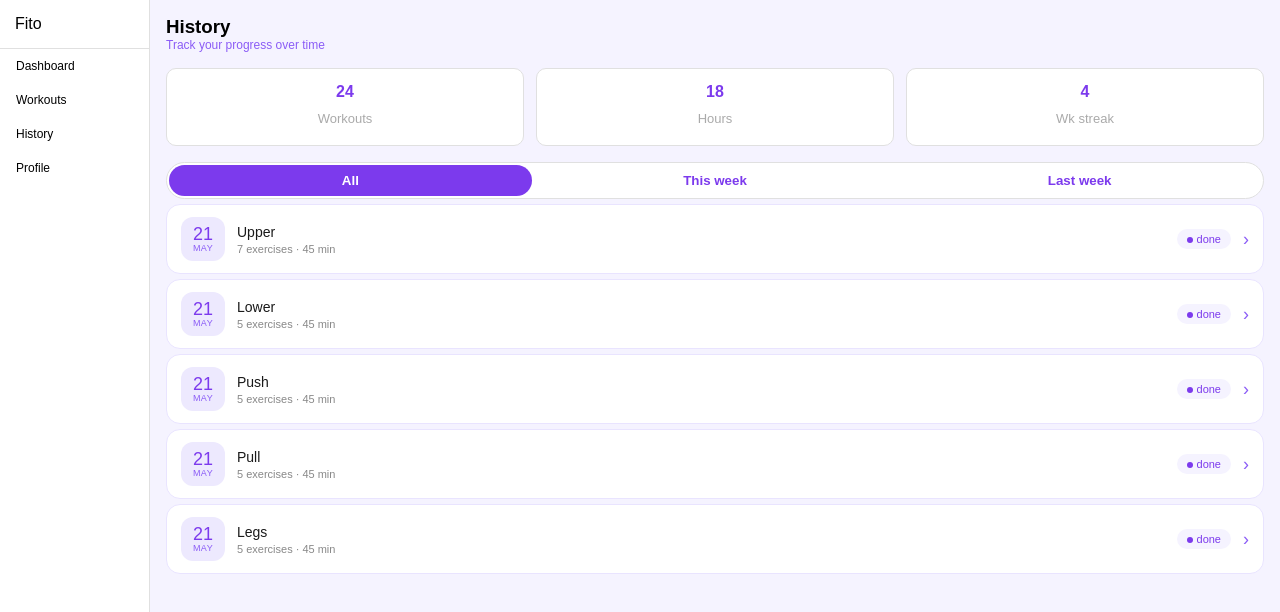
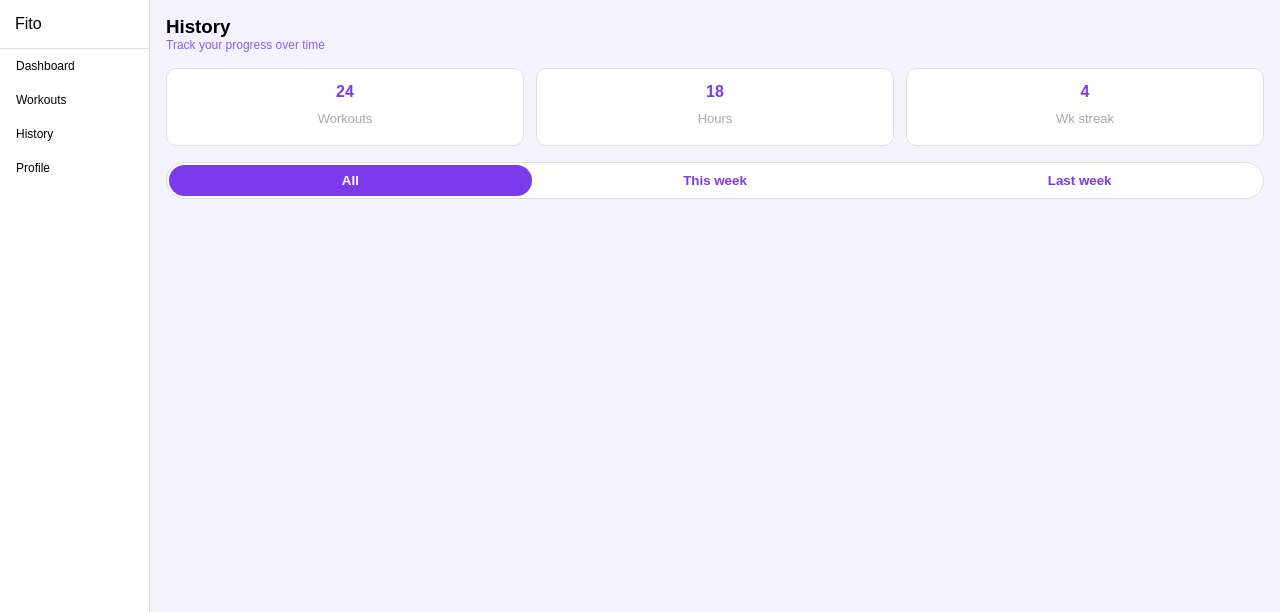
Before and after one commit to sphynx-00/Fito, a React (Vite) app: page /history in a window 1280 px wide. Shown: the top 612 px of the page. Built offline with nearby package versions, Linux system fonts and the light colour scheme.

Commit message:
add localStorage and real workout history data

```diff
--- a/src/models/completedWorkouts.js
+++ b/src/models/completedWorkouts.js
@@ -118,12 +118,13 @@ export function saveWorkoutHistory(workoutName, exercises) {
 
   saveToStorage(completedWorkout);
 
-  console.log(completedWorkout);
+  console.log(completedWorkout.day);
 }
 
 function saveToStorage(completedWorkout) {
-  const existing = JSON.parse(localStorage.getItem('completedWorkout') || '[]');
+  const existing = loadFromStorage();
   const updated  = [completedWorkout, ...existing];
+
   localStorage.setItem('completedWorkout', JSON.stringify(updated));
 }
 
--- a/src/models/program.js
+++ b/src/models/program.js
@@ -5,7 +5,7 @@ export const programs = [{
     totalDays: 6,
     restDays: [2, 5],
     isActive: true,
-    startDate: '2026/05/5',  //Change this when user starts the workout
+    startDate: '2026/05/4',  //Change this when user starts the workout
     workouts: [{
       workoutId: 1,
       name: 'Upper',
--- a/src/pages/History/History.jsx
+++ b/src/pages/History/History.jsx
@@ -1,5 +1,6 @@
-import { useState } from 'react';
+import { useEffect, useState } from 'react';
 import { completedWorkouts } from '../../models/completedWorkouts';
+import { loadFromStorage } from '../../models/completedWorkouts';
 import HistoryCard from './components/HistoryCard';
 import Filter from './components/Filter';
 import './History.css';
@@ -9,6 +10,11 @@ const FILTERS = ['All', 'This week', 'Last week'];
 
 function History() {
   const [selectedFilter, setSelectedFilter] = useState('All');
+  const [workoutHistory, setWorkoutHistory] = useState(() => {
+    return loadFromStorage();
+  });
+
+
 
   return (
     <main className='history-content'>
@@ -47,14 +53,16 @@ function History() {
        </nav>
 
        <section className='history-cards'>
-        {completedWorkouts && completedWorkouts
+        {workoutHistory && workoutHistory
         .filter(w => w.name !== 'Recovery')
-        .map((completedWorkout) => (
+        .map((workout) => (
           <HistoryCard
-            key={completedWorkout.id}
-            workoutName={completedWorkout.name}
-            completedExercises={completedWorkout.exercises.length}
-            exercises={completedWorkout.exercises}
+            key={workout.id}
+            workoutName={workout.name}
+            completedExercises={workout.exercises.length}
+            exercises={workout.exercises}
+            day={workout.day}
+            month={workout.month}
           />
         ))}
 
--- a/src/pages/History/components/HistoryCard.jsx
+++ b/src/pages/History/components/HistoryCard.jsx
@@ -1,7 +1,7 @@
 import { useState } from 'react';
 import './HistoryCard.css';
 
-function HistoryCard({ workoutName, completedExercises, exercises }) {
+function HistoryCard({ day, month, workoutName, completedExercises, exercises }) {
   const [isExpanded, setIsExpanded] = useState(false);
 
   return (
@@ -10,8 +10,8 @@ function HistoryCard({ workoutName, completedExercises, exercises }) {
         onClick={() => setIsExpanded(!isExpanded)}
       >
         <time className="history-date-badge" dateTime="2026-04-28">
-          <span className="history-day">21</span>
-          <span className="history-month">MAY</span>
+          <span className="history-day">{day}</span>
+          <span className="history-month">{month}</span>
         </time>
 
         <div className="history-info">
```
